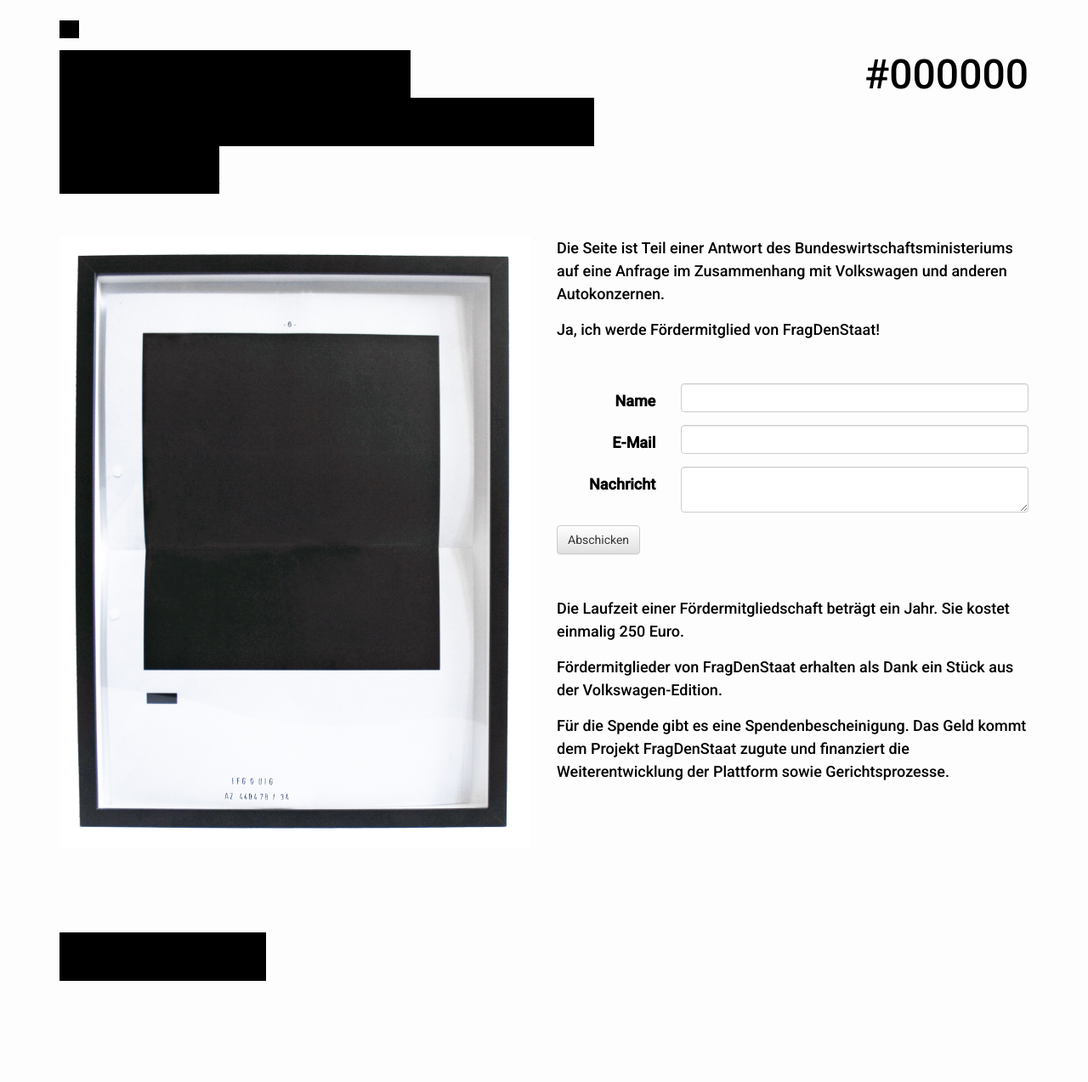
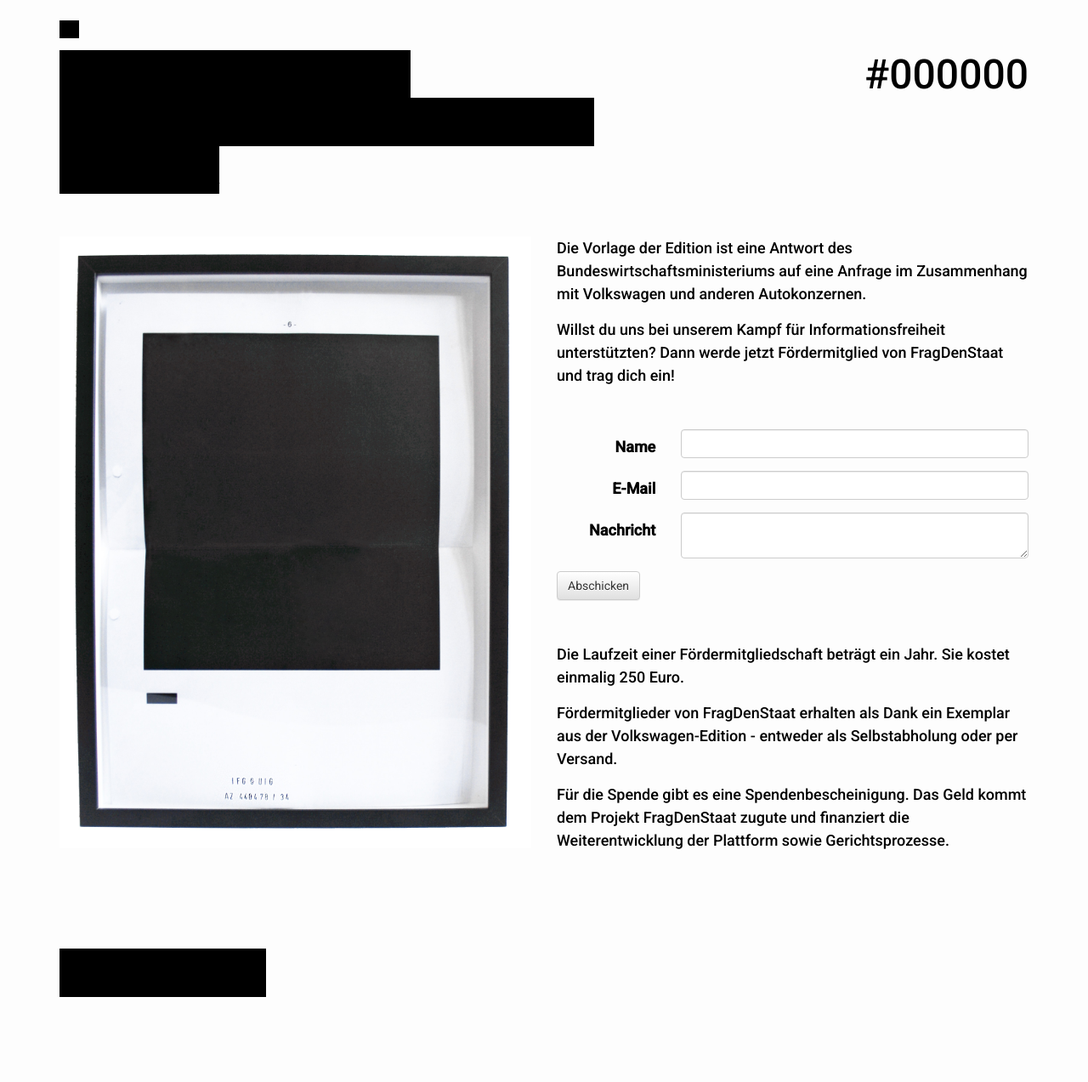
Before and after one commit to okfde/000000.limited, a Jekyll site: the page built from edition.html, in a window 1280 px wide. Shown: the whole page at 85% size. Built offline with Jekyll 4.4.1, drawn with Linux system fonts in a browser that asks for light colours.

Commit message:
Update edition.html

```diff
--- a/edition.html
+++ b/edition.html
@@ -8,14 +8,14 @@
   url: /en/edition
 ---
 
-Die Seite ist Teil einer Antwort des Bundeswirtschaftsministeriums auf eine <a href="https://fragdenstaat.de/anfrage/dokumente-zu-abgasskandal/">Anfrage im Zusammenhang mit Volkswagen</a> und anderen Autokonzernen.
+Die Vorlage der Edition ist eine Antwort des Bundeswirtschaftsministeriums auf eine <a href="https://fragdenstaat.de/anfrage/dokumente-zu-abgasskandal/">Anfrage im Zusammenhang mit Volkswagen</a> und anderen Autokonzernen.
 
-Ja, ich werde Fördermitglied von FragDenStaat!
+Willst du uns bei unserem Kampf für Informationsfreiheit unterstützten? Dann werde jetzt Fördermitglied von FragDenStaat und trag dich ein!
 
 {% include form.html %}
 
 Die Laufzeit einer Fördermitgliedschaft beträgt ein Jahr. Sie kostet einmalig 250 Euro.
 
-Fördermitglieder von FragDenStaat erhalten als Dank ein Stück aus der Volkswagen-Edition.
+Fördermitglieder von FragDenStaat erhalten als Dank ein Exemplar aus der Volkswagen-Edition - entweder als Selbstabholung oder per Versand.
 
 Für die Spende gibt es eine Spendenbescheinigung. Das Geld kommt dem Projekt <a href="https://fragdenstaat.de/">FragDenStaat</a> zugute und finanziert die Weiterentwicklung der Plattform sowie Gerichtsprozesse.
```
